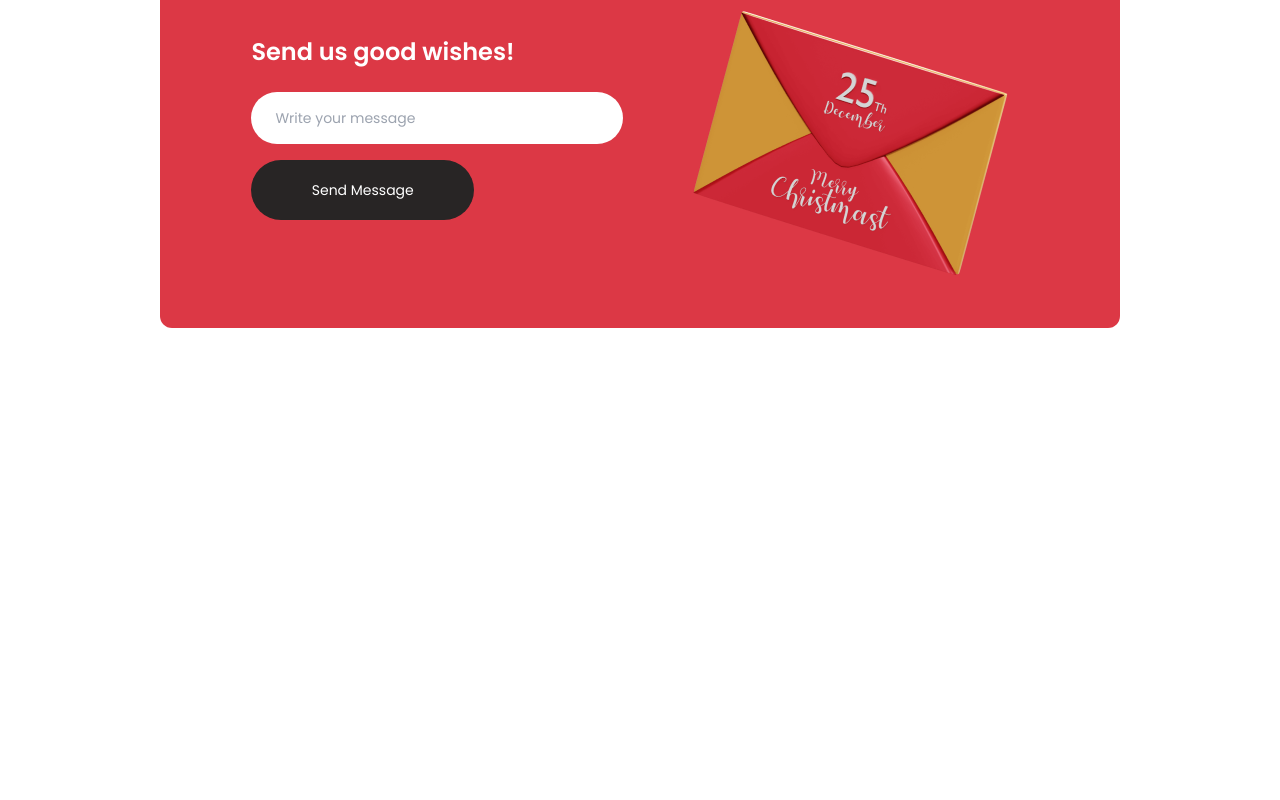
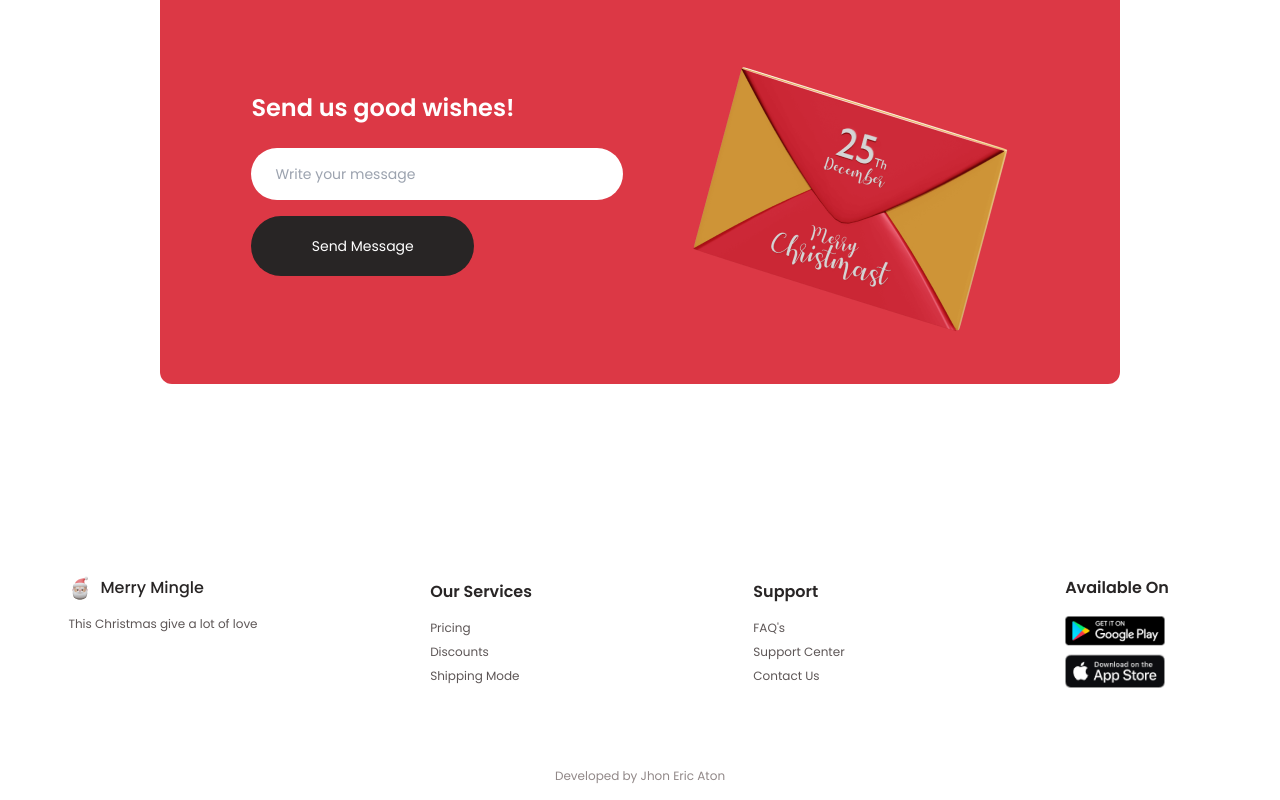
Before and after one commit to Jhoneric12/merry-mingle, a React (Vite) app: page / in a window 1280 px wide. Shown: the part 3134-3934 px from the top of the page. Before the commit the page ends 3502 px from the top, so only its background shows below. Built offline with nearby package versions, Linux system fonts and the light colour scheme.

Commit message:
added footer

```diff
--- a/src/App.jsx
+++ b/src/App.jsx
@@ -8,6 +8,7 @@ import Celebrate from './components/Celebrate'
 import Share from './components/Share'
 import NewGifts from './components/NewGifts'
 import Letter from './components/Letter'
+import Footer from './components/Footer'
 import useDarkMode from './Hooks/useDarkMode'
 
 function App() {
@@ -47,6 +48,7 @@ function App() {
         <Share/>
         <NewGifts/>
         <Letter/>
+        <Footer/>
       </div>
     </div>
   )
--- /dev/null
+++ b/src/components/Footer.jsx
@@ -0,0 +1,46 @@
+import React from 'react'
+import MerryLogo from '../assets/merry-logo.png'
+import GooglePlay from '../assets/google-play.png'
+import AppStore from '../assets/app-store.png'
+
+function Footer() {
+  return (
+    <div className='py-4'>
+        <footer className='flex flex-col gap-10 px-6 py-20 md:grid md:grid-cols-4 md:place-items-center'>
+            <div className='flex flex-col justify-start h-full'>
+                <a href='#' className="logo flex gap-2 font-medium mb-4">
+                    <img src={MerryLogo} alt="" />
+                    <h1 className='text-light-title-color dark:text-dark-title-color'>Merry Mingle</h1>
+                </a>
+                <p className='text-xs text-light-text-color dark:text-dark-text-color'>This Christmas give a lot of love</p>
+            </div>
+            <div>
+                <h1 className='mb-4 font-semibold text-light-title-color dark:text-dark-text-color'>Our Services</h1>
+                <ul className='text-xs text-light-text-color dark:text-dark-text-color flex flex-col gap-2'>
+                    <li className='hover:text-light-primary-color'>Pricing</li>
+                    <li className='hover:text-light-primary-color'>Discounts</li>
+                    <li className='hover:text-light-primary-color'>Shipping Mode</li>
+                </ul>
+            </div>
+            <div>
+                <h1 className='mb-4 font-semibold text-light-title-color dark:text-dark-text-color'>Support</h1>
+                <ul className='text-xs text-light-text-color dark:text-dark-text-color flex flex-col gap-2'>
+                    <li className='hover:text-light-primary-color'>FAQ's</li>
+                    <li className='hover:text-light-primary-color'>Support Center</li>
+                    <li className='hover:text-light-primary-color'>Contact Us</li>
+                </ul>
+            </div>
+            <div>
+                <h1 className='mb-4 font-semibold text-light-title-color dark:text-dark-text-color'>Available On</h1>
+                <div>
+                    <img src={GooglePlay} alt="" className='mb-2' />
+                    <img src={AppStore} alt="" />
+                </div>
+            </div>
+        </footer>
+        <h1 className='text-center text-light-text-color-light dark:text-dark-text-color-light text-xs'>Developed by Jhon Eric Aton</h1>
+    </div>
+  )
+}
+
+export default Footer
--- a/src/components/Letter.jsx
+++ b/src/components/Letter.jsx
@@ -5,7 +5,7 @@ import LetterDesktop from '../assets/letter-desktop.png'
 
 function Letter() {
   return (
-    <div className='py-10 px-6 md:px-30 lg:px-40 flex justify-center items-center'>
+    <div className='py-24 px-6 md:px-30 lg:px-40 flex justify-center items-center'>
         <div className='bg-light-primary-color w-full rounded-xl py-10 px-4 md:flex justify-center gap-10'>
             <div className='flex flex-col justify-center items-center md:items-start md:w-[40%]'>
                 <h1 className='font-semibold text-xl text-white md:text-2xl'>Send us good wishes!</h1>
```
Also changed, not shown: src/assets/app-store.png (added), src/assets/google-play.png (added).
